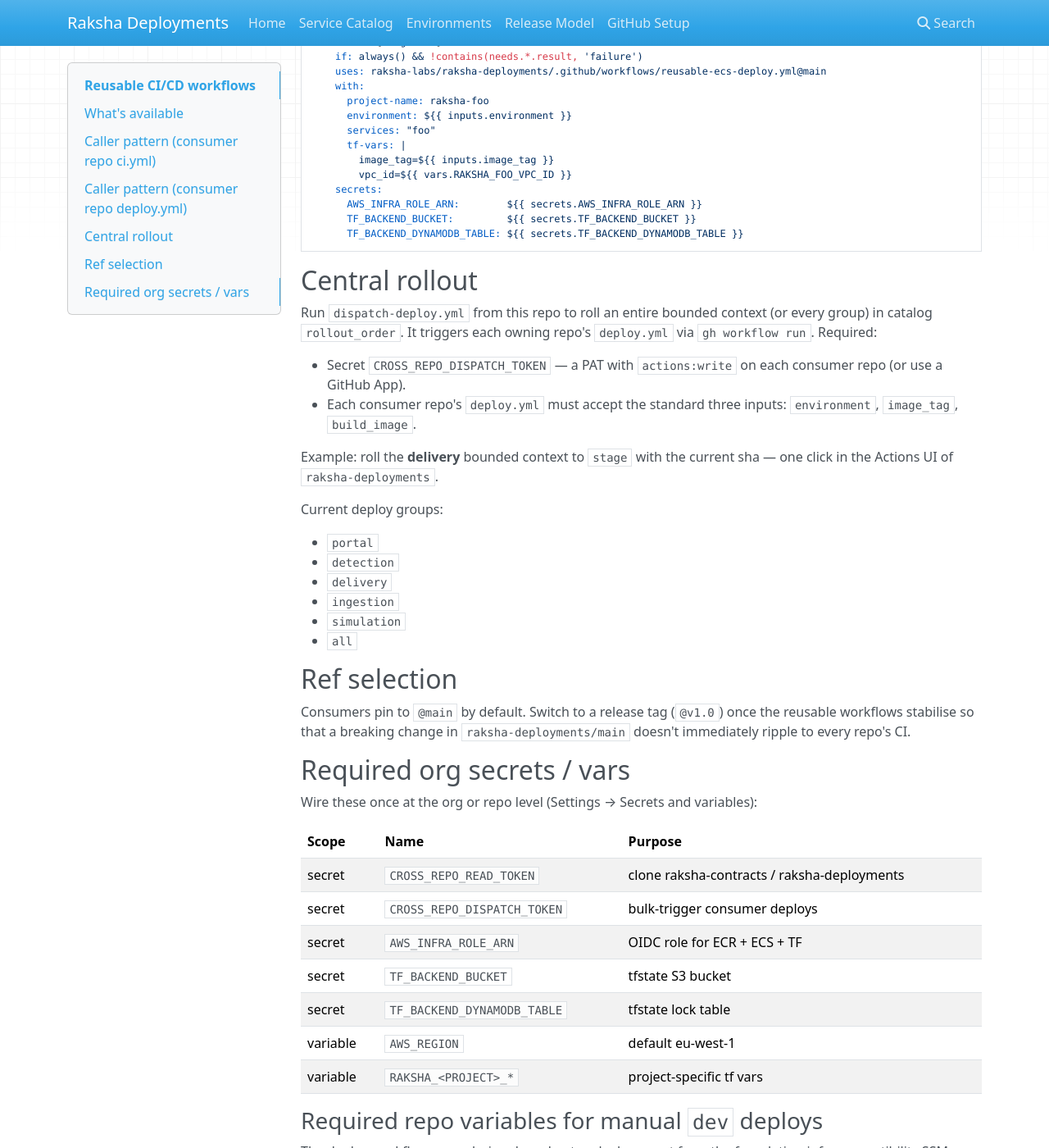
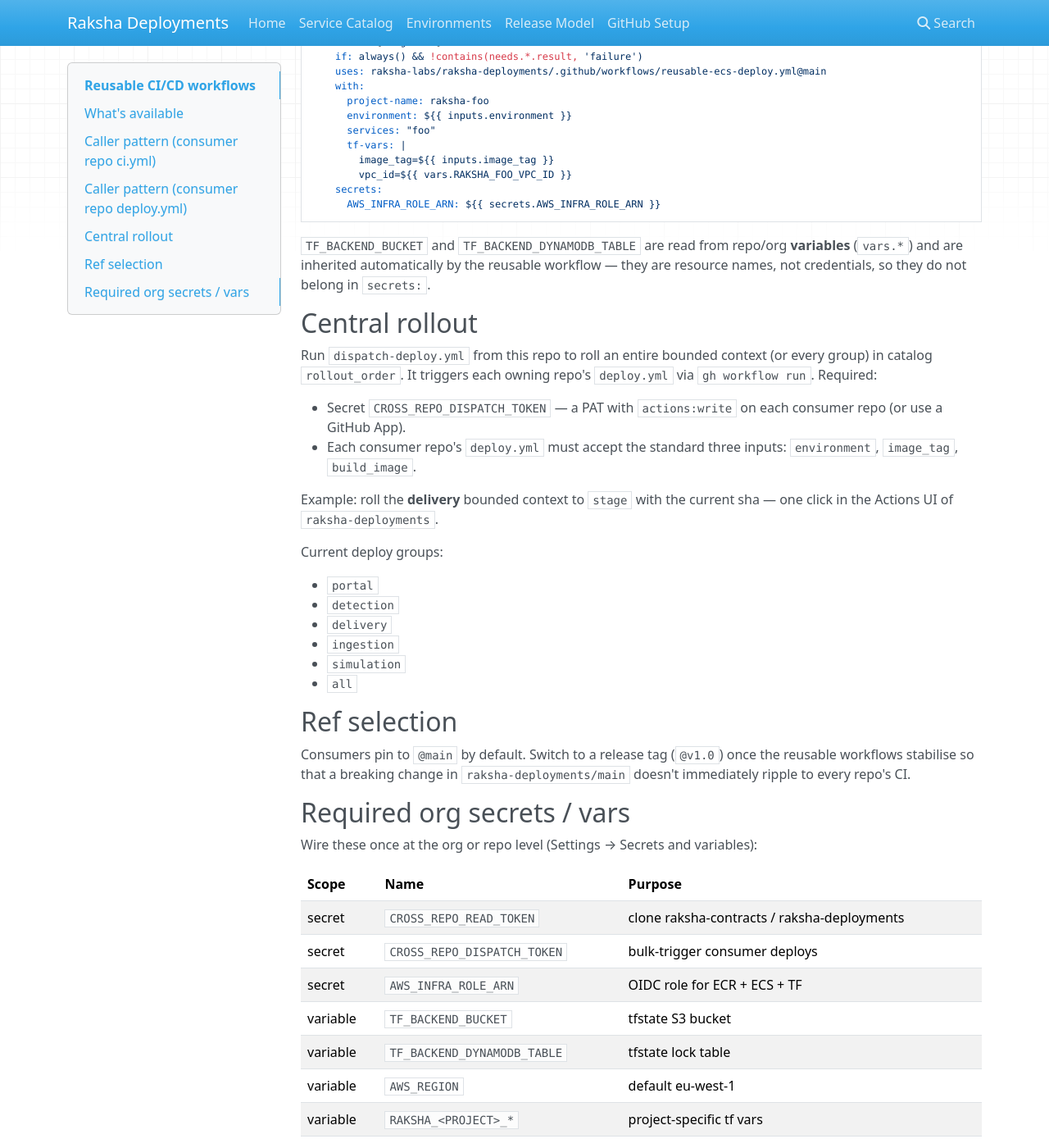
Before and after one commit to raksha-labs/raksha-deployments, an MkDocs documentation site: the page built from docs/reusable-workflows.md, in a window 1280 px wide and 1400 px high, scrolled down 1628 px. Shown: the whole window at 82% size. Built offline with MkDocs 1.6.1, drawn with Linux system fonts in a browser that asks for light colours; nearby versions of some CDN libraries.

Commit message:
bucket secret to variables

````diff
--- a/docs/reusable-workflows.md
+++ b/docs/reusable-workflows.md
@@ -89,10 +89,13 @@
         image_tag=${{ inputs.image_tag }}
         vpc_id=${{ vars.RAKSHA_FOO_VPC_ID }}
     secrets:
-      AWS_INFRA_ROLE_ARN:        ${{ secrets.AWS_INFRA_ROLE_ARN }}
-      TF_BACKEND_BUCKET:         ${{ secrets.TF_BACKEND_BUCKET }}
-      TF_BACKEND_DYNAMODB_TABLE: ${{ secrets.TF_BACKEND_DYNAMODB_TABLE }}
+      AWS_INFRA_ROLE_ARN: ${{ secrets.AWS_INFRA_ROLE_ARN }}
 ```
+
+`TF_BACKEND_BUCKET` and `TF_BACKEND_DYNAMODB_TABLE` are read from
+repo/org **variables** (`vars.*`) and are inherited automatically by the
+reusable workflow — they are resource names, not credentials, so they
+do not belong in `secrets:`.
 
 ## Central rollout
 
@@ -132,8 +135,8 @@
 | secret   | `CROSS_REPO_READ_TOKEN`           | clone raksha-contracts / raksha-deployments |
 | secret   | `CROSS_REPO_DISPATCH_TOKEN`       | bulk-trigger consumer deploys     |
 | secret   | `AWS_INFRA_ROLE_ARN`              | OIDC role for ECR + ECS + TF      |
-| secret   | `TF_BACKEND_BUCKET`               | tfstate S3 bucket                 |
-| secret   | `TF_BACKEND_DYNAMODB_TABLE`       | tfstate lock table                |
+| variable | `TF_BACKEND_BUCKET`               | tfstate S3 bucket                 |
+| variable | `TF_BACKEND_DYNAMODB_TABLE`       | tfstate lock table                |
 | variable | `AWS_REGION`                      | default eu-west-1                 |
 | variable | `RAKSHA_<PROJECT>_*`              | project-specific tf vars          |
 
````
Also changed, not shown: docs/github-setup.md (+2 -1 lines), 3 other files.
